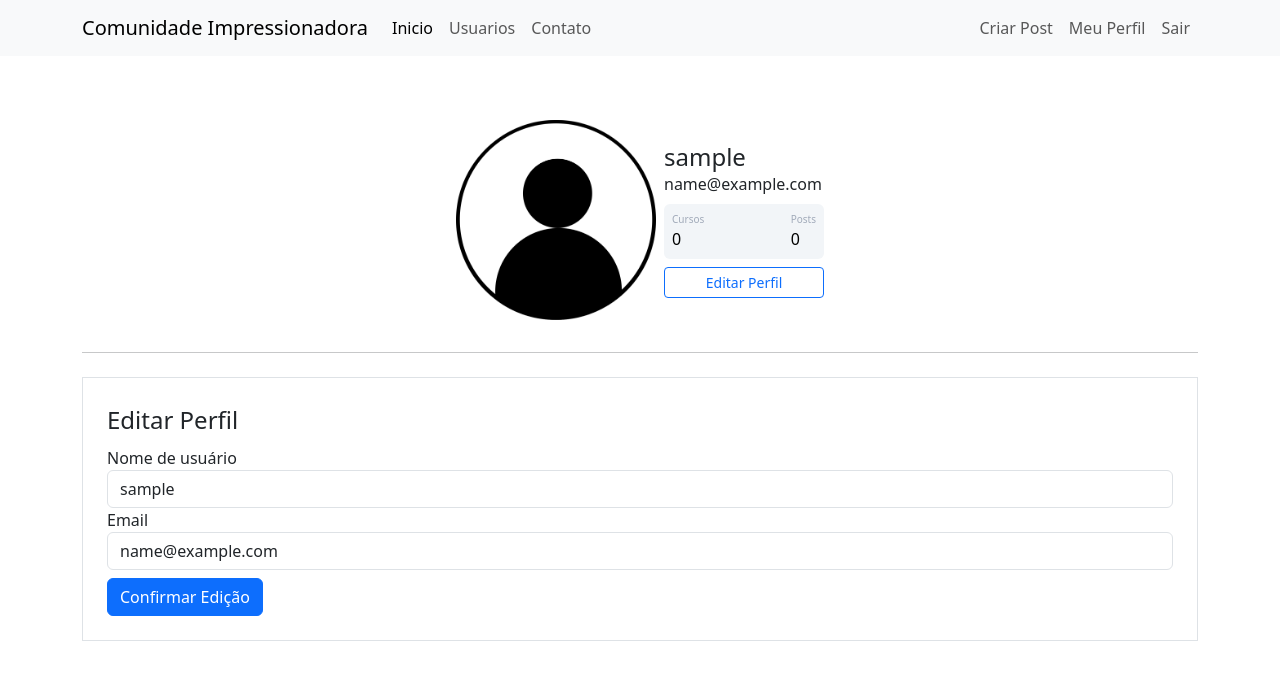
After one commit to gabrielmrezende/flask-blog-fullstack, a Flask app: page /perfil/editar in a window 1280 px wide. The commit adds this page. Shown: the top 680 px of the page. Run offline with Flask 3, Linux system fonts and the light colour scheme; the visitor is signed in with stand-in values (Sample User, id 1).

Commit message:
atualização página de perfil

```diff
--- a/comunidadeimpressionadora/forms.py
+++ b/comunidadeimpressionadora/forms.py
@@ -2,6 +2,7 @@ from flask_wtf import FlaskForm
 from wtforms import StringField, PasswordField, SubmitField, BooleanField
 from wtforms.validators import DataRequired, Length, Email, EqualTo, ValidationError
 from comunidadeimpressionadora.models import Usuario
+from flask_login import current_user
 
 
 class FormCriarConta(FlaskForm):
@@ -21,3 +22,15 @@ class FormLogin(FlaskForm):
     senha = PasswordField('Senha', validators=[DataRequired(), Length(6, 20)])
     lembrar_dados = BooleanField('Lembrar Dados de Acesso')
     botao_submit_login = SubmitField('Fazer Login')
+
+
+class FormEditarPerfil(FlaskForm):
+    username = StringField('Nome de usuário', validators=[DataRequired()])
+    email = StringField('Email', validators=[DataRequired(), Email()])
+    botao_submit_editarperfil = SubmitField('Confirmar Edição')
+
+    def validate_email(self, email):
+        if current_user.email != email.data:
+            usuario = Usuario.query.filter_by(email=email.data).first()
+            if usuario:
+                raise ValidationError('Já existe um usuário com esse e-mail. Cadastre outro e-mail')
--- a/comunidadeimpressionadora/routes.py
+++ b/comunidadeimpressionadora/routes.py
@@ -1,6 +1,6 @@
 from flask import render_template, redirect, url_for, flash, request
 from comunidadeimpressionadora import app, database, bcrypt
-from comunidadeimpressionadora.forms import FormCriarConta, FormLogin
+from comunidadeimpressionadora.forms import FormCriarConta, FormLogin, FormEditarPerfil
 from comunidadeimpressionadora.models import Usuario
 from flask_login import login_user, logout_user, current_user, login_required
 
@@ -45,7 +45,6 @@ def login():
         return redirect(url_for('home'))
     return render_template('login.html', form_login=form_login, form_criarconta=form_criarconta)
 
-
 @app.route('/sair')
 @login_required
 def sair():
@@ -63,3 +62,19 @@ def perfil():
 @login_required
 def criar_post():
     return render_template('criarpost.html')
+
+@app.route('/perfil/editar', methods=['GET', 'POST'])
+@login_required
+def editar_perfil():
+    form = FormEditarPerfil()
+    if form.validate_on_submit():
+        current_user.email = form.email.data
+        current_user.username = form.username.data
+        database.session.commit()
+        flash(f'Perfil atualizado com sucesso', 'alert-success')
+        return redirect(url_for('perfil'))
+    elif request.method == 'GET':
+        form.email.data = current_user.email
+        form.username.data = current_user.username
+    foto_perfil = url_for('static', filename='fotos_perfil/{}'.format(current_user.foto_perfil))
+    return render_template('editarperfil.html', foto_perfil=foto_perfil, form=form)
--- /dev/null
+++ b/comunidadeimpressionadora/templates/editarperfil.html
@@ -0,0 +1,48 @@
+{% extends 'perfil.html' %}
+
+{% block form_editar_perfil %}
+
+<div class="container">
+        <hr>
+        <div class="row">
+            <div class="col">
+            <form method="post" action="" class="border p-4 mt-2">
+                {{ form.csrf_token }}
+                <Legend>Editar Perfil</Legend>
+                <fieldset>
+                    <div class="form-group">
+                        {{ form.username.label(class="form-control-label") }}
+
+                        {% if form.username.errors %}
+                        {{ form.username(class="form-control is-invalid") }}
+                        <div class="invalid-feedback">
+                        {% for erro in form.username.errors %}
+                            {{ erro }}
+                        {% endfor %}
+                        </div>
+                        {% else %}
+                            {{ form.username(class="form-control") }}
+                        {% endif %}
+                    </div>
+                    <div class="form-group">
+                        {{ form.email.label(class="form-control-label") }}
+
+                        {% if form.email.errors %}
+                        {{ form.email(class="form-control is-invalid") }}
+                        <div class="invalid-feedback">
+                        {% for erro in form.email.errors %}
+                            {{ erro }}
+                        {% endfor %}
+                        </div>
+                        {% else %}
+                            {{ form.email(class="form-control") }}
+                        {% endif %}
+                    </div>
+                </fieldset>
+                {{ form.botao_submit_editarperfil(class="btn btn-primary mt-2") }}
+            </form>
+            </div>
+        </div>
+        </div>
+
+{%  endblock %}
--- a/comunidadeimpressionadora/templates/perfil.html
+++ b/comunidadeimpressionadora/templates/perfil.html
@@ -38,7 +38,9 @@
 
                    <div class="button mt-2 d-flex flex-row align-items-center">
 
-                    <button class="btn btn-sm btn-outline-primary w-100">Editar Perfil</button>
+                    <a class="w-100" href="{{ url_for('editar_perfil') }}">
+                        <button class="btn btn-sm btn-outline-primary w-100">Editar Perfil</button>
+                    </a>
 
                    </div>
 
@@ -51,5 +53,6 @@
             </div>
 
          </div>
-
+{% block form_editar_perfil %}
 {%  endblock %}
+{%  endblock %}
```
